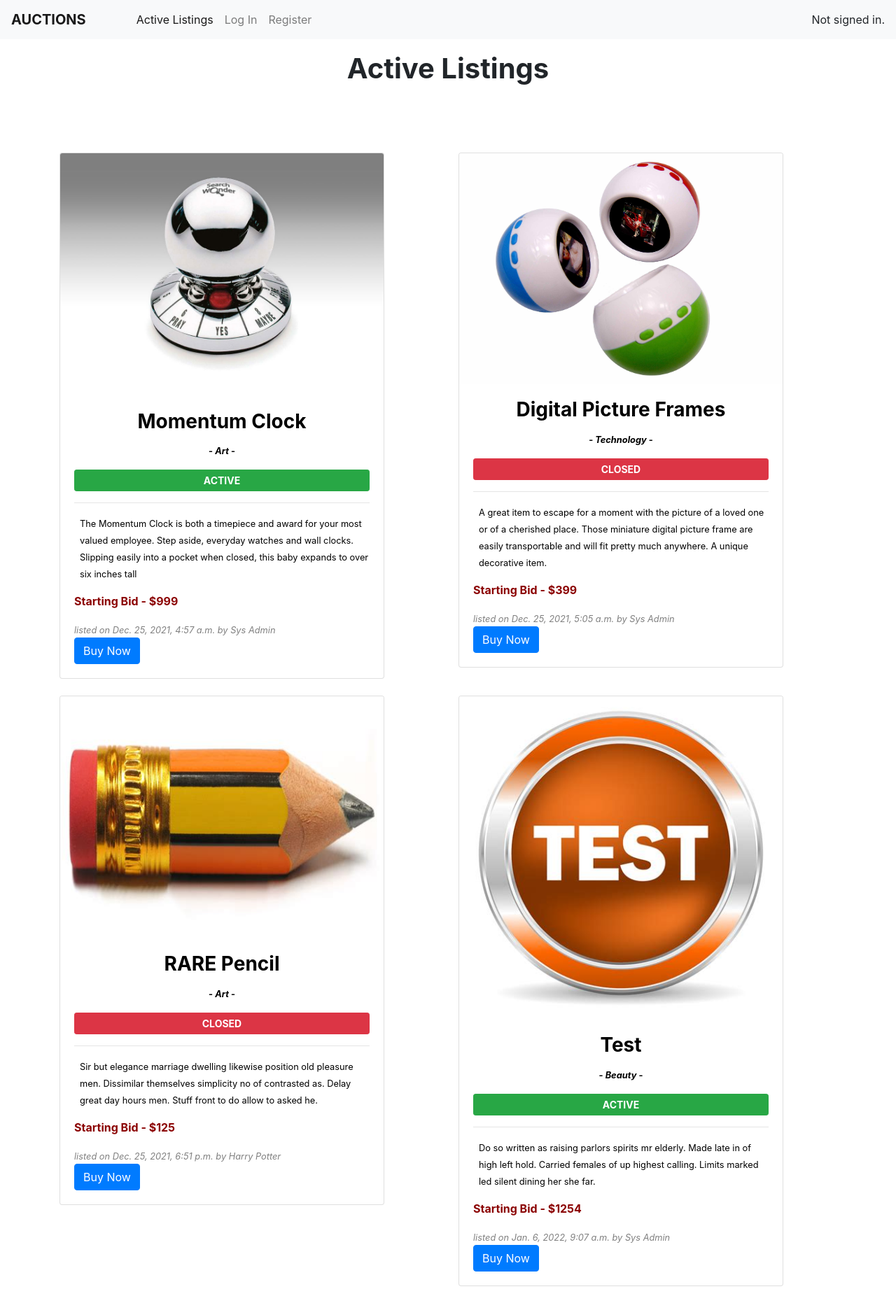
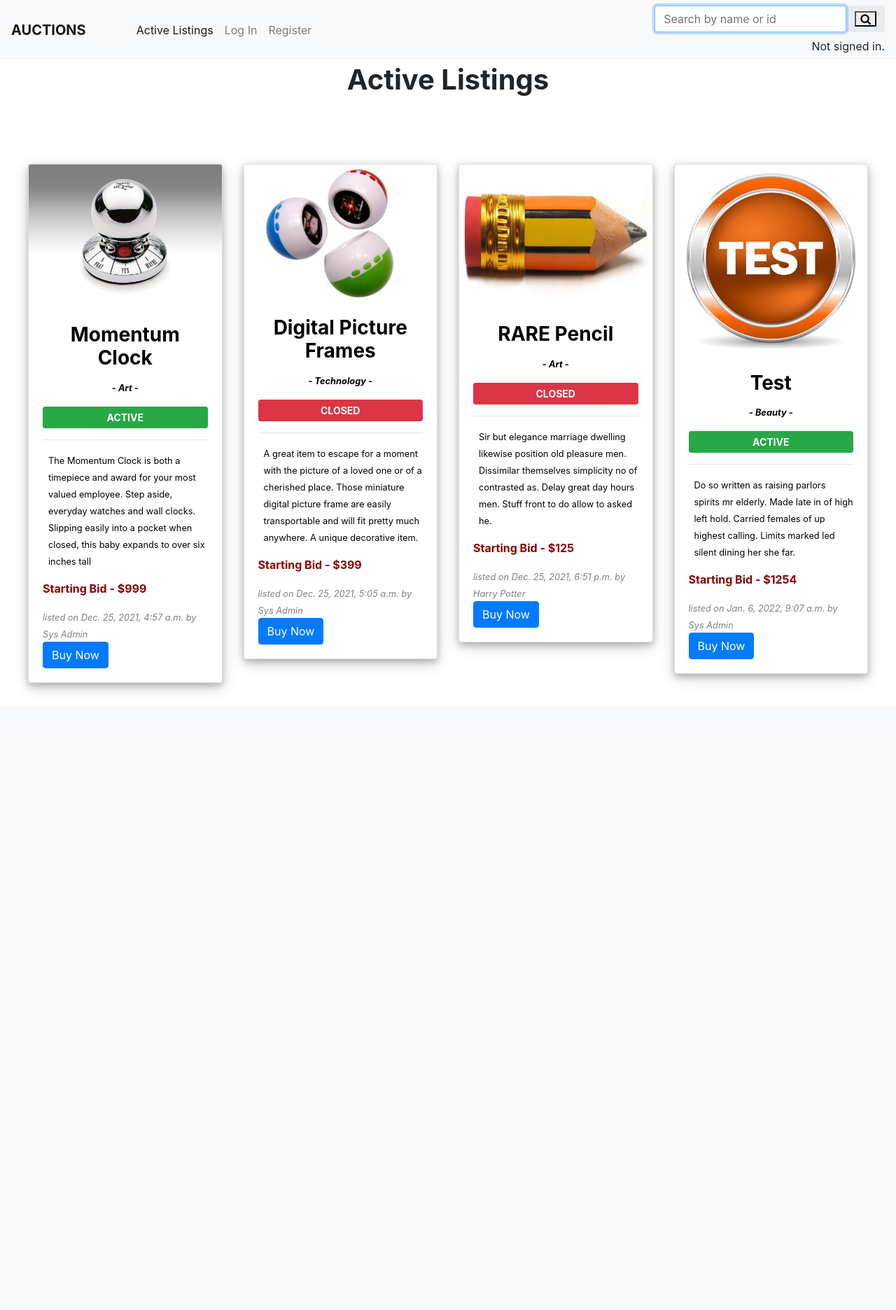
Before and after one commit to rami492/cs50web-Commerce, a Django app: page / in a window 1280 px wide. Shown: the whole page at 70% size. After the commit the page ends 987 px from the top, so only its background shows below. Run offline with Django 3.2, Linux system fonts and the light colour scheme; data comes from the database, SQL or seed files in the repository; both versions use the stored data as it was after the commit; some libraries are stand-ins or nearby versions.

Commit message:
Search Implimentation.

```diff
--- a/project2/commerce/auctions/static/auctions/styles.css
+++ b/project2/commerce/auctions/static/auctions/styles.css
@@ -42,7 +42,3 @@ body {
     flex-direction: row;
     align-items: center;
 }
-
-#winner {
-    background: -moz-linear-gradient(top, #1e5799 0%, #2989d8 50%, #207cca 51%, #7db9e8 100%);
-}
--- a/project2/commerce/auctions/templates/auctions/categories.html
+++ b/project2/commerce/auctions/templates/auctions/categories.html
@@ -1,7 +1,7 @@
 {% extends 'auctions/layout.html' %}
 
 {% block body %}
-    <div class="container">
+    <div class="container pt-3">
         <div class="text-center p-2"><h1>Current Categories</h1></div>
 
         <form action="{% url 'categories' %}" method="post">
--- a/project2/commerce/auctions/templates/auctions/create_listing.html
+++ b/project2/commerce/auctions/templates/auctions/create_listing.html
@@ -3,7 +3,7 @@
 {%load crispy_forms_tags %}
 
 {% block body %}
-<div class="container">
+<div class="container pt-5">
     <div class="text-center mb-5 bg-info text-white"><h1><strong>Create New Listing</strong></h1></div>
     <br>
     {% if message %}
--- a/project2/commerce/auctions/templates/auctions/error.html
+++ b/project2/commerce/auctions/templates/auctions/error.html
@@ -1,5 +1,6 @@
 {% extends 'auctions/layout.html' %}
 
 {% block body %}
+<div class="container text-center pt-5">
     {{ message }}
 {% endblock %}
--- a/project2/commerce/auctions/templates/auctions/index.html
+++ b/project2/commerce/auctions/templates/auctions/index.html
@@ -1,15 +1,15 @@
 {% extends "auctions/layout.html" %}
 
 {% block body %}
-<div class="container">
+<div class="container-fluid pt-3">
     <div>
         <h1 class="mb-5 pt-3 text-center"><strong>Active Listings</strong></h1>
     </div>
 
-    <div class="row pt-5" id="listinglink">
+    <div class=" pt-5 d-flex flex-row" id="listinglink">
         {% for listing in listings %}
             <a href="{% url 'listing_page' listing.id %}" style="text-decoration: none; color: black;" class="a-link"><div class="col-sm">
-                <div class="card" style="width: 29rem;">
+                <div class="card" style="box-shadow: 0 4px 8px 0 rgba(0, 0, 0, 0.2), 0 6px 20px 0 rgba(0, 0, 0, 0.19);">
                     <img class="card-img-top" src="{{ listing.image.image.url }}" alt="image of listing">
                     <div class="card-body">
                         <div class="text-center"><h3 class="card-title"><strong>{{ listing.name }}</strong></h3>
--- a/project2/commerce/auctions/templates/auctions/layout.html
+++ b/project2/commerce/auctions/templates/auctions/layout.html
@@ -5,7 +5,9 @@
     <head>
         <title>{% block title %} Auctions {% endblock %}</title>
         <meta name="viewport" content="width=device-width, initial-scale=1">
+        <link rel="stylesheet" href="https://cdnjs.cloudflare.com/ajax/libs/font-awesome/4.7.0/css/font-awesome.min.css">
         <link rel="stylesheet" href="https://stackpath.bootstrapcdn.com/bootstrap/4.4.1/css/bootstrap.min.css" integrity="sha384-Vkoo8x4CGsO3+Hhxv8T/Q5PaXtkKtu6ug5TOeNV6gBiFeWPGFN9MuhOf23Q9Ifjh" crossorigin="anonymous">
+        <script src="https://cdn.jsdelivr.net/npm/bootstrap@5.1.3/dist/js/bootstrap.bundle.min.js" integrity="sha384-ka7Sk0Gln4gmtz2MlQnikT1wXgYsOg+OMhuP+IlRH9sENBO0LRn5q+8nbTov4+1p" crossorigin="anonymous"></script>
         <link href="{% static 'auctions/styles.css' %}" rel="stylesheet">
     </head>
     <body>
@@ -41,12 +43,25 @@
                     </li>
                     {% endif %}
                 </ul>
+
                 <div>
-                    {% if user.is_authenticated %}
-                        Signed in as <strong>{{ user.username }}</strong>.
-                    {% else %}
-                        Not signed in.
-                    {% endif %}
+                    <form action="{% url 'search' %}" method="post">
+                        {% csrf_token %}
+                        <div class="input-group rounded">
+                            <input type="search" class="form-control rounded" placeholder="Search by name or id" aria-label="Search" aria-describedby="search-addon" name="search" autofocus/>
+                            <span class="input-group-text border-0" id="search-addon">
+                            <button type="submit" class="fa fa-search"></button>
+                            </span>
+                        </div>
+                    </form>
+
+                    <div class="float-right pt-2">
+                        {% if user.is_authenticated %}
+                            Signed in as <strong>{{ user.username }}</strong>.
+                        {% else %}
+                            Not signed in.
+                        {% endif %}
+                    </div>
                 </div>
             </div>
         </nav><br><br>
--- a/project2/commerce/auctions/templates/auctions/listing.html
+++ b/project2/commerce/auctions/templates/auctions/listing.html
@@ -5,7 +5,7 @@
 {% block body %}
 
 
-<div class="container">
+<div class="container pt-5">
     <div>
     {% if message %}
         <div class="alert alert-danger text-center">
--- a/project2/commerce/auctions/templates/auctions/login.html
+++ b/project2/commerce/auctions/templates/auctions/login.html
@@ -1,6 +1,7 @@
 {% extends "auctions/layout.html" %}
 
 {% block body %}
+<div class="container-fluid pt-5">
 
     <h2>Login</h2>
 
@@ -21,4 +22,5 @@
 
     Don't have an account? <a href="{% url 'register' %}">Register here.</a>
 
+</div>
 {% endblock %}
--- a/project2/commerce/auctions/templates/auctions/register.html
+++ b/project2/commerce/auctions/templates/auctions/register.html
@@ -1,6 +1,7 @@
 {% extends "auctions/layout.html" %}
 
 {% block body %}
+<div class="container-fluid pt-5">
 
     <h2>Register</h2>
 
@@ -27,4 +28,5 @@
 
     Already have an account? <a href="{% url 'login' %}">Log In here.</a>
 
+</div>
 {% endblock %}
--- a/project2/commerce/auctions/templates/auctions/wishlist.html
+++ b/project2/commerce/auctions/templates/auctions/wishlist.html
@@ -1,7 +1,7 @@
 {% extends 'auctions/layout.html' %}
 
 {% block body %}
-    <div class="container listing">
+    <div class="container listing pt-5">
 
         <div class="text-center mb-5 bg-dark text-white">
             <h1><strong>My Wishlist</strong></h1>
@@ -23,7 +23,7 @@
                             <li style="font-size: smaller; color:gray;"><em>listed on {{ listing.timestamp }} by {{listing.user.first_name}} {{listing.user.last_name}}</em></li>
                         </ul>
                     </div>
-                    <div class="">
+                    <div>
                         <form action="{% url 'wishlist' %}" method="post">
                             {% csrf_token %}
                             <input name="listing_id" type="hidden" value="{{ listing.id }}">
--- a/project2/commerce/auctions/urls.py
+++ b/project2/commerce/auctions/urls.py
@@ -12,4 +12,5 @@ urlpatterns = [
     path("<int:listing_id>", views.listing_page, name="listing_page"),
     path("wishlist", views.wishlist, name="wishlist"),
     path("categories", views.categories, name="categories"),
+    path("search", views.search, name="search"),
 ]
--- a/project2/commerce/auctions/views.py
+++ b/project2/commerce/auctions/views.py
@@ -418,3 +418,24 @@ def categories(request):
         "counter": counter,
         "categories": categories,
     })
+
+
+def search(request):
+    if request.method == "POST":
+        query = request.POST.get('search')
+        try:
+            int(query)
+            try:
+                listing = AuctionListing.objects.get(id=query)
+
+                return render(request, "auctions/search.html", {
+                    "listing": listing,
+                })
+            except AuctionListing.DoesNotExist:
+                return render(request, "auctions/error.html", {
+                    "message": "No Results."
+                })
+        except ValueError:
+            return render(request, "auctions/error.html", {
+                "message": "No Match.",
+            })
```
Also changed, not shown: project2/commerce/auctions/templates/auctions/search.html (added, +27 -0 lines), project2/commerce/db.sqlite3.
